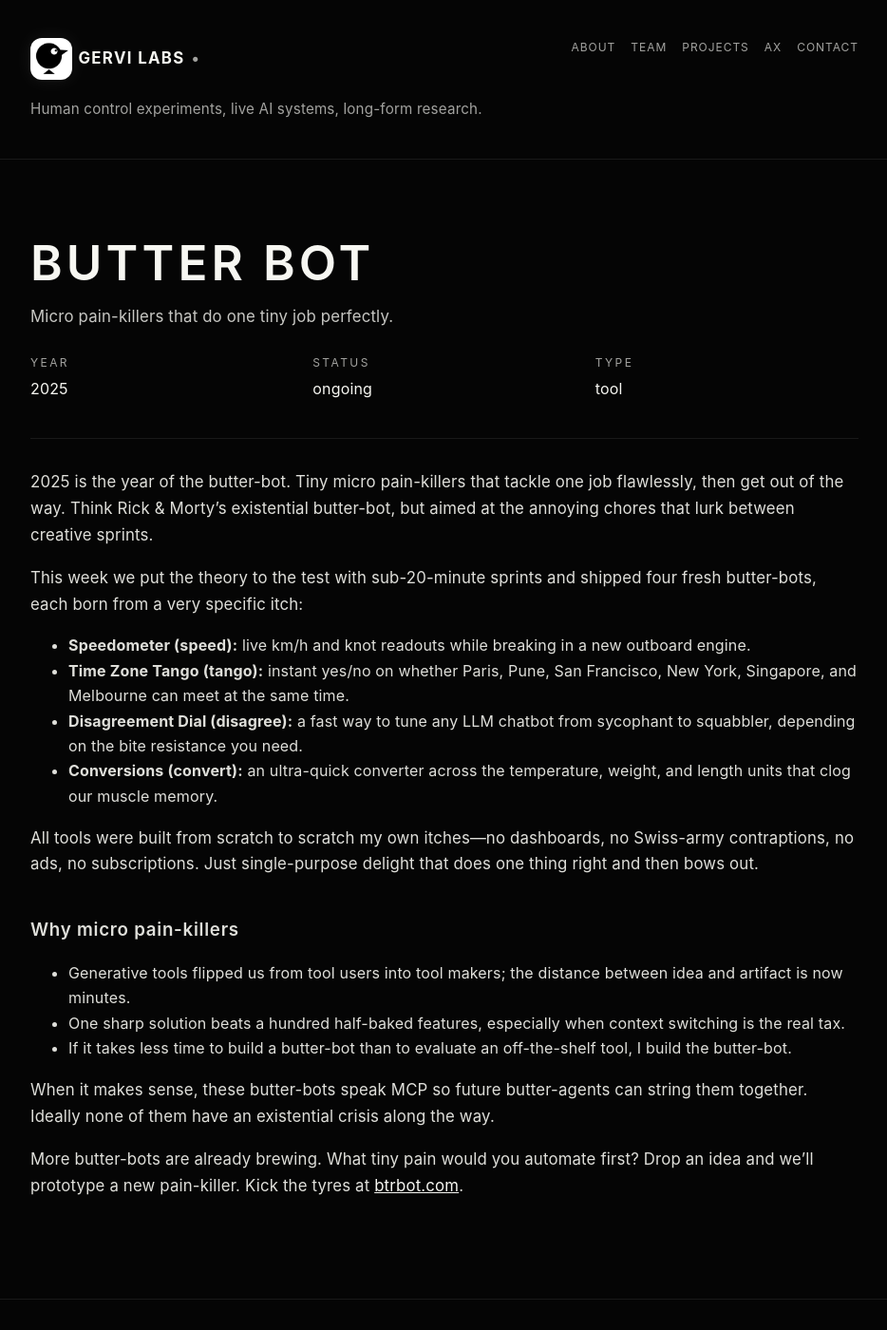
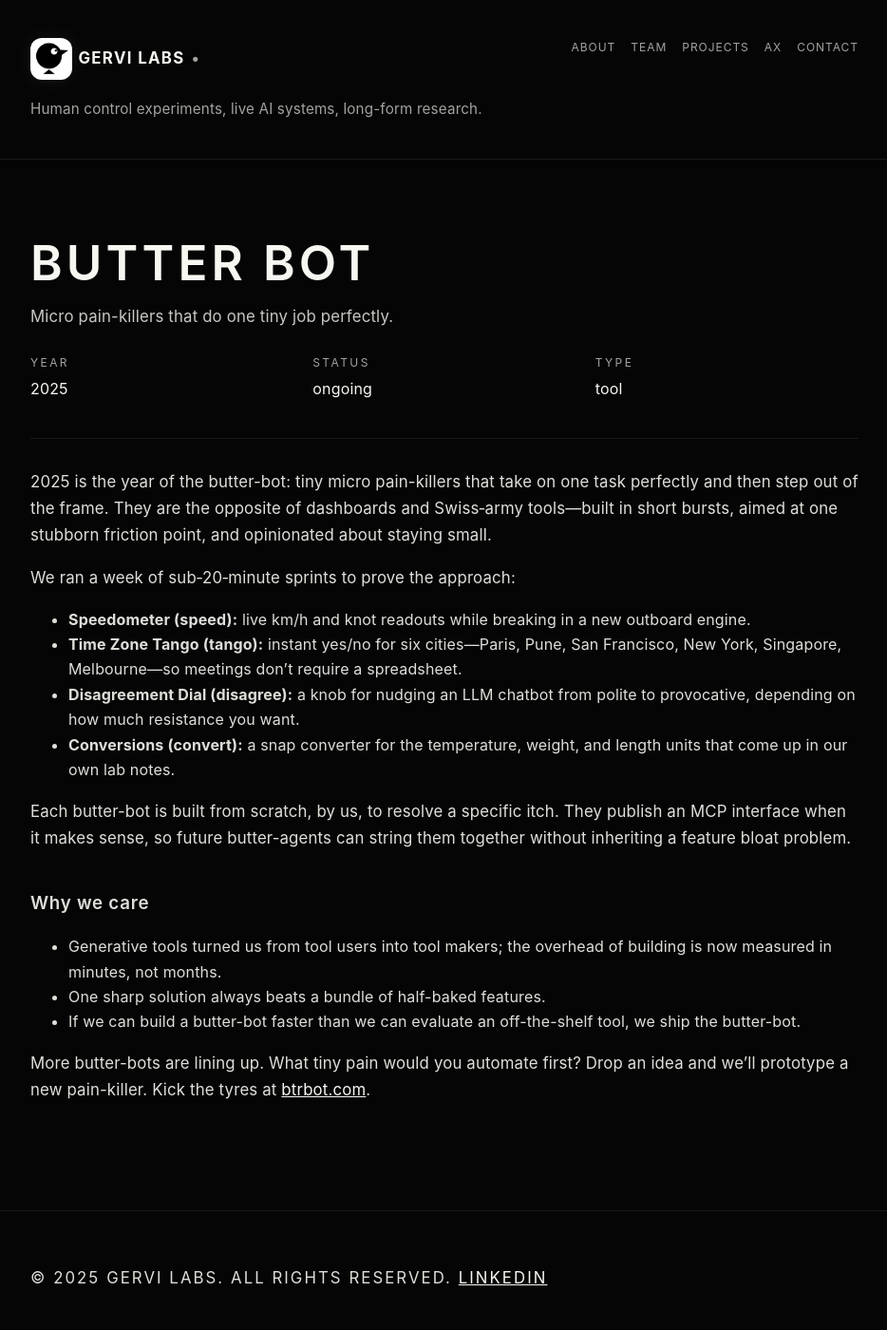
Before and after one commit to mctar/gervi-site, a Jekyll site: the page built from _projects/butter-bot.md, in a window 1280 px wide and 1400 px high. Shown: the whole window at 95% size, without its empty margins (172-1106 px from the left). Built offline with Jekyll 4.4.1, drawn with Linux system fonts in a browser that asks for light colours.

Commit message:
updated butter bot copy

```diff
--- a/_projects/butter-bot.md
+++ b/_projects/butter-bot.md
@@ -8,23 +8,21 @@ type: tool
 sort_key: 2025.79
 ---
 
-2025 is the year of the butter-bot. Tiny micro pain-killers that tackle one job flawlessly, then get out of the way. Think Rick & Morty’s existential butter-bot, but aimed at the annoying chores that lurk between creative sprints.
+2025 is the year of the butter-bot: tiny micro pain-killers that take on one task perfectly and then step out of the frame. They are the opposite of dashboards and Swiss‑army tools—built in short bursts, aimed at one stubborn friction point, and opinionated about staying small.
 
-This week we put the theory to the test with sub-20-minute sprints and shipped four fresh butter-bots, each born from a very specific itch:
+We ran a week of sub‑20‑minute sprints to prove the approach:
 
 - **Speedometer (speed):** live km/h and knot readouts while breaking in a new outboard engine.
-- **Time Zone Tango (tango):** instant yes/no on whether Paris, Pune, San Francisco, New York, Singapore, and Melbourne can meet at the same time.
-- **Disagreement Dial (disagree):** a fast way to tune any LLM chatbot from sycophant to squabbler, depending on the bite resistance you need.
-- **Conversions (convert):** an ultra-quick converter across the temperature, weight, and length units that clog our muscle memory.
+- **Time Zone Tango (tango):** instant yes/no for six cities—Paris, Pune, San Francisco, New York, Singapore, Melbourne—so meetings don’t require a spreadsheet.
+- **Disagreement Dial (disagree):** a knob for nudging an LLM chatbot from polite to provocative, depending on how much resistance you want.
+- **Conversions (convert):** a snap converter for the temperature, weight, and length units that come up in our own lab notes.
 
-All tools were built from scratch to scratch my own itches—no dashboards, no Swiss-army contraptions, no ads, no subscriptions. Just single-purpose delight that does one thing right and then bows out.
+Each butter-bot is built from scratch, by us, to resolve a specific itch. They publish an MCP interface when it makes sense, so future butter-agents can string them together without inheriting a feature bloat problem.
 
-### Why micro pain-killers
+### Why we care
 
-- Generative tools flipped us from tool users into tool makers; the distance between idea and artifact is now minutes.
-- One sharp solution beats a hundred half-baked features, especially when context switching is the real tax.
-- If it takes less time to build a butter-bot than to evaluate an off-the-shelf tool, I build the butter-bot.
+- Generative tools turned us from tool users into tool makers; the overhead of building is now measured in minutes, not months.
+- One sharp solution always beats a bundle of half-baked features.
+- If we can build a butter-bot faster than we can evaluate an off-the-shelf tool, we ship the butter-bot.
 
-When it makes sense, these butter-bots speak MCP so future butter-agents can string them together. Ideally none of them have an existential crisis along the way.
-
-More butter-bots are already brewing. What tiny pain would you automate first? Drop an idea and we’ll prototype a new pain-killer. Kick the tyres at [btrbot.com](https://btrbot.com/).
+More butter-bots are lining up. What tiny pain would you automate first? Drop an idea and we’ll prototype a new pain-killer. Kick the tyres at [btrbot.com](https://btrbot.com/).
```
